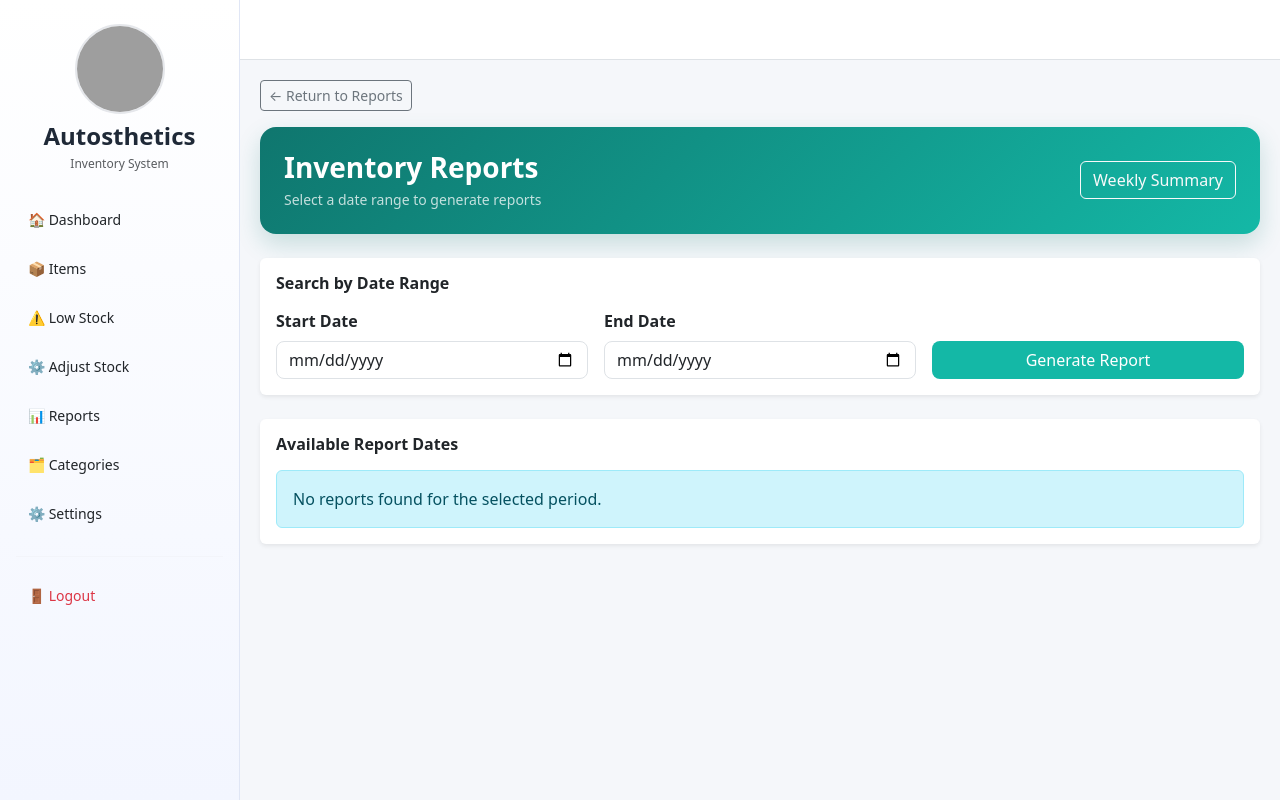
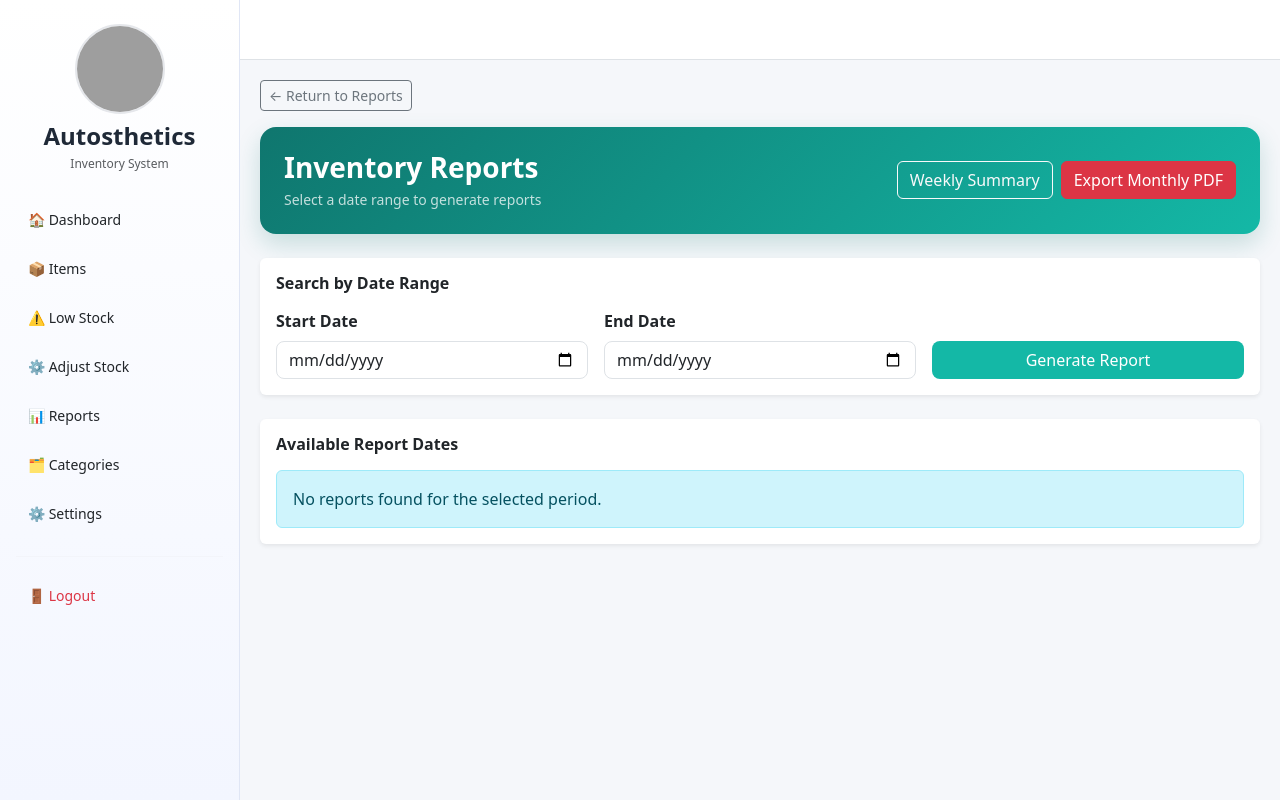
Before and after one commit to Queencxieaen/autoshop_inventory, a Django app: template inventory/templates/inventory/monthly_detail.html in a window 1280 px wide. Run offline with Django 3.2, Linux system fonts and the light colour scheme; the template is opened without the code that fills it, so the values that code supplies are empty; grey boxes are pictures that could not be loaded.

Commit message:
Fix the reports home page

```diff
--- a/inventory/templates/inventory/monthly_detail.html
+++ b/inventory/templates/inventory/monthly_detail.html
@@ -35,11 +35,17 @@ Inventory Reports
         </div>
 
         <div class="d-flex gap-2 flex-wrap">
+
             <a href="{% url 'weekly_summary' %}" class="btn btn-outline-light">
                 Weekly Summary
             </a>
+
+            <a href="{% url 'monthly_summary_pdf' today.year today.month %}"
+            class="btn btn-danger">
+                Export Monthly PDF
+            </a>
+
         </div>
-
     </div>
 </div>
 
```
